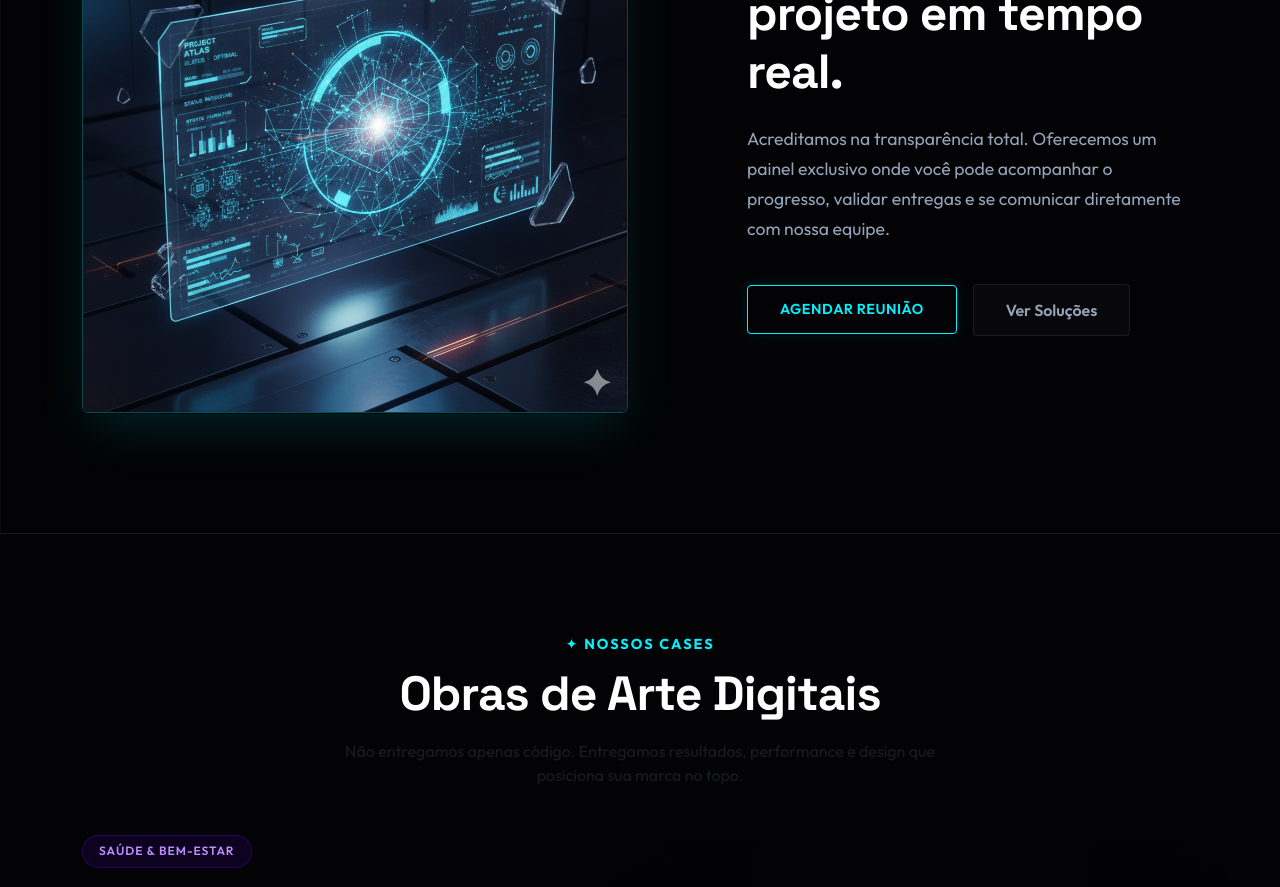
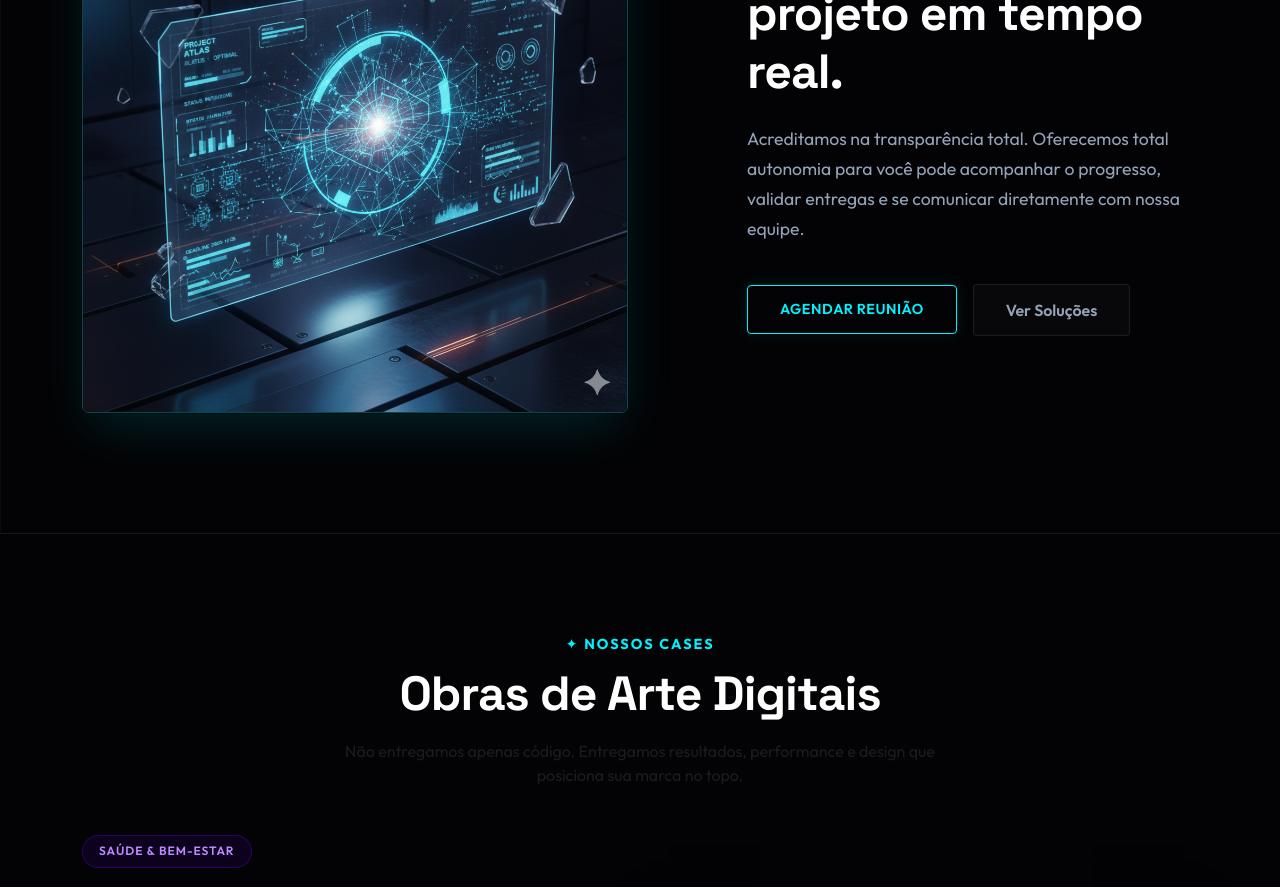
Before and after one commit to anderson190593/cortex-solucoes, a React (Vite) app: page / in a window 1280 px wide. Shown: the part 1860-2747 px from the top of the page. Built offline with nearby package versions, Linux system fonts and the light colour scheme.

Commit message:
Update ProjectControl.jsx

```diff
--- a/src/components/ProjectControl/ProjectControl.jsx
+++ b/src/components/ProjectControl/ProjectControl.jsx
@@ -26,8 +26,7 @@ const ProjectControl = () => {
               Acompanhe seu projeto em tempo real.
             </h2>
             <p className="control-subtitle">
-              Acreditamos na transparência total. Oferecemos um painel exclusivo
-              onde você pode acompanhar o progresso, validar entregas e
+              Acreditamos na transparência total. Oferecemos total autonomia para você pode acompanhar o progresso, validar entregas e
               se comunicar diretamente com nossa equipe.
             </p>
             {/* Adaptamos os botões da app store para nossos links */}
```
